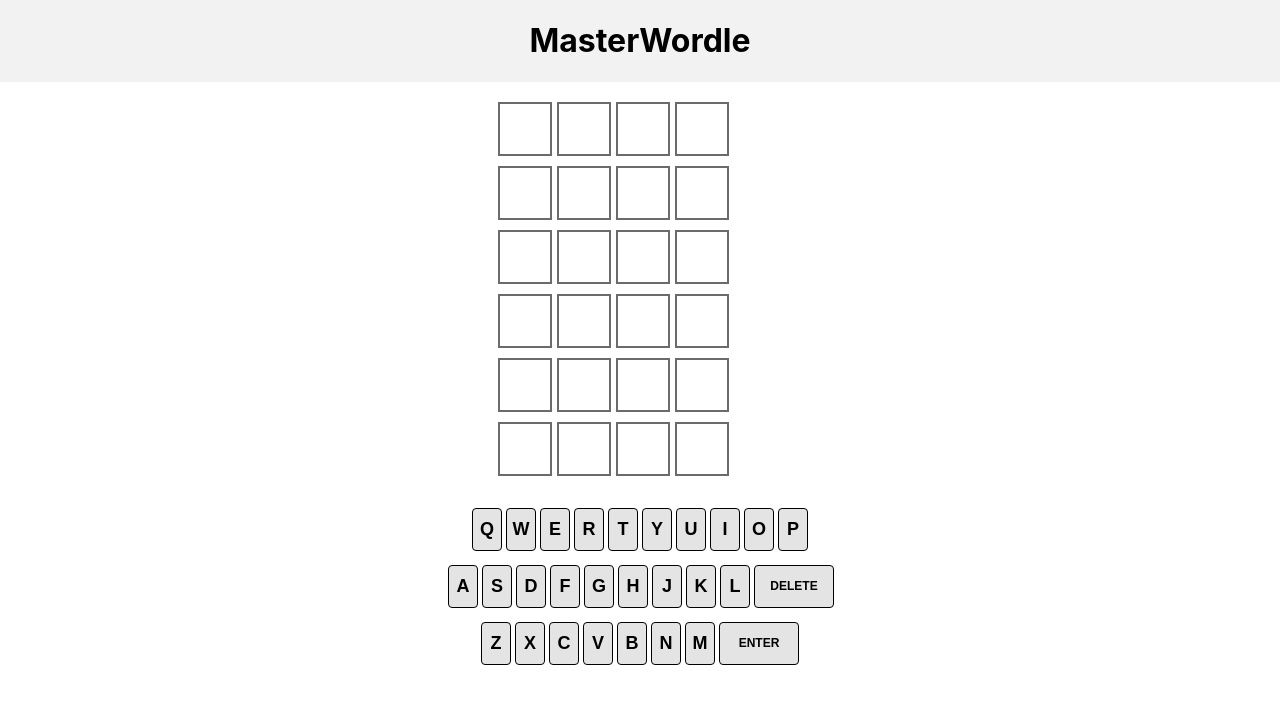
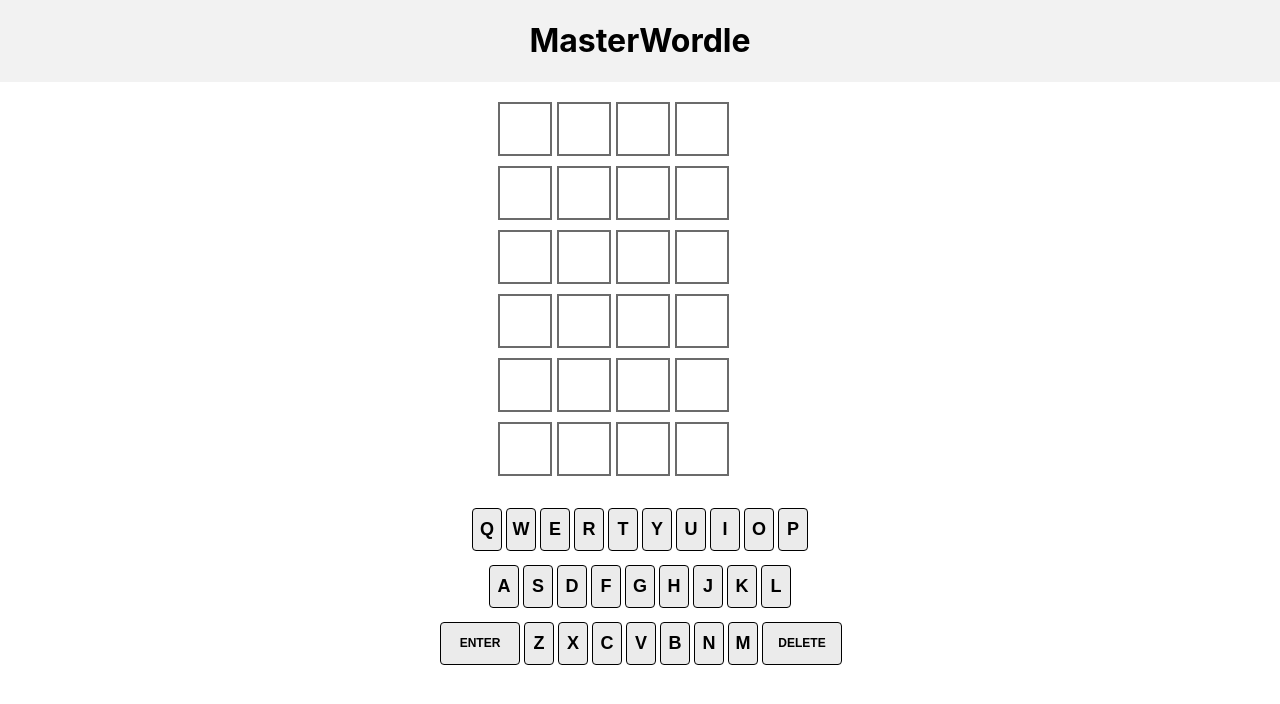
Before and after one commit to mattpidden/masterwordle, a React (Create React App) app: page / in a window 1280 px wide. Shown: the top 704 px of the page. Built offline with nearby package versions, Linux system fonts and the light colour scheme.

Commit message:
Added sharing mesage

```diff
--- a/src/App.js
+++ b/src/App.js
@@ -13,6 +13,9 @@ import ErrorPopup from './ErrorPopup.js';
 function App() {
 
   var currentBox = 'n/a';
+  var message = '';
+  var greenresults = [];
+  var yellowresults = [];
   var keyboardActive = true;
   window.addEventListener('keydown', handleKeyPress());
 
@@ -84,10 +87,12 @@ function App() {
             if (result == true) {
               //Row is full and contains real word so update row color
               updateBoxRowColor(row);
+              updateKeyboardColor(row);
               //Check if it is correct answer
               if (checkAnswer() == true) {
                 console.log('CORRECT');
                 //Show winning message
+                message = shareMessage();
                 showOverlay();
               } else {
                 //Not correct word so move onto next row
@@ -136,6 +141,16 @@ function App() {
     });
   }
 
+  function updateKeyboardColor(rowNumber) {
+    const boxes = document.querySelectorAll('.box');
+    boxes.forEach((box) => {
+      var [row, column] = box.id.split('-').slice(1).map(Number); // Extract row and column numbers from the box ID
+      if (row == rowNumber) {
+        document.querySelector(`.keyboard button[data-key="${box.textContent}"]`).style.backgroundColor = 'rgb(200, 200, 200)';
+      }
+    });
+  }
+
   function evaluateGuess(rowNumber, guess, todaysWord) {
     var samePositionCount = 0;
     var mutualNotSamePositionCount = 0;
@@ -167,6 +182,8 @@ function App() {
   }
 
   function updateReviewCircles(rowNumber, mutualNotSamePositionCount, samePositionCount) {
+    greenresults.push(samePositionCount);
+    yellowresults.push(mutualNotSamePositionCount);
     const reviewCirclesClassName = `.reviewCircles${rowNumber}`
     const topRowElements = document.querySelectorAll(reviewCirclesClassName + ' .topRow');
     const bottomRowElements = document.querySelectorAll(reviewCirclesClassName + ' .bottomRow');
@@ -242,6 +259,28 @@ function App() {
     }, 1000);
   }
 
+  function shareMessage() {
+    const currentDate = new Date().toLocaleDateString('en-US', { timeZone: 'Europe/London' });
+    const words = data.words;
+    const wordObj = words.find(obj => obj.date === currentDate);
+    if (wordObj == null) {
+      return 'error'
+    }
+    const specificDateObj = new Date('5/24/2023');
+    const currentDateObj = new Date();
+    const timeDifference = currentDateObj - specificDateObj;
+    const daysPassed = Math.floor(timeDifference / (24 * 60 * 60 * 1000)) + 1;
+
+    var [row, column] = currentBox.split('-').slice(1).map(Number);
+    var messageTitle = `MasterWordle\n Day ${daysPassed} ${row}/6\n`;
+    var finalMessage = messageTitle;
+    for (var i = 0; i < row; i++) {
+      finalMessage = finalMessage + `\n ${greenresults[i]}🟢 ${yellowresults[i]}🟡`
+    }
+    console.log(finalMessage);
+    return ;
+  }
+
 
   return (
     <div>
@@ -249,7 +288,7 @@ function App() {
         <Header />
       </div>
       <div className="app-module" role="group">
-        <WinnerPopup hideOverlay={hideOverlay} message={'MasterWordle'}/>
+        <WinnerPopup hideOverlay={hideOverlay} message={ message }/>
         <ErrorPopup />
         <Board currentBox={currentBox} />
         <Keyboard handleKeyPress={handleKeyPress} />
--- a/src/Keyboard.css
+++ b/src/Keyboard.css
@@ -12,7 +12,7 @@
   padding: 10px;
   margin: 2px;
   width: 30px;
-  background-color: #e4e4e4; /* Grey background */
+  background-color: #ebebeb; /* Grey background */
   border: 1px solid #000; /* Thin black border */
   border-radius: 4px; /* Slightly rounded corners */
   color: #000; /* Black text */
--- a/src/keyboard.js
+++ b/src/keyboard.js
@@ -4,39 +4,38 @@ function Keyboard({ handleKeyPress }) {
   return (
     <div className="keyboard" role="group">
       <div className="keyboard-top-row">
-        <button type="button" data-key="q" className="keyboard-top-row-elements" onClick={() => handleKeyPress('q')}>q</button>
-        <button type="button" data-key="w" className="keyboard-top-row-elements" onClick={() => handleKeyPress('w')}>w</button>
-        <button type="button" data-key="e" className="keyboard-top-row-elements" onClick={() => handleKeyPress('e')}>e</button>
-        <button type="button" data-key="r" className="keyboard-top-row-elements" onClick={() => handleKeyPress('r')}>r</button>
-        <button type="button" data-key="t" className="keyboard-top-row-elements" onClick={() => handleKeyPress('t')}>t</button>
-        <button type="button" data-key="y" className="keyboard-top-row-elements" onClick={() => handleKeyPress('y')}>y</button>
-        <button type="button" data-key="u" className="keyboard-top-row-elements" onClick={() => handleKeyPress('u')}>u</button>
-        <button type="button" data-key="i" className="keyboard-top-row-elements" onClick={() => handleKeyPress('i')}>i</button>
-        <button type="button" data-key="o" className="keyboard-top-row-elements" onClick={() => handleKeyPress('o')}>o</button>
-        <button type="button" data-key="p" className="keyboard-top-row-elements" onClick={() => handleKeyPress('p')}>p</button>
+        <button type="button" data-key="q" className="keyboard-button" onClick={() => handleKeyPress('q')}>q</button>
+        <button type="button" data-key="w" className="keyboard-button" onClick={() => handleKeyPress('w')}>w</button>
+        <button type="button" data-key="e" className="keyboard-button" onClick={() => handleKeyPress('e')}>e</button>
+        <button type="button" data-key="r" className="keyboard-button" onClick={() => handleKeyPress('r')}>r</button>
+        <button type="button" data-key="t" className="keyboard-button" onClick={() => handleKeyPress('t')}>t</button>
+        <button type="button" data-key="y" className="keyboard-button" onClick={() => handleKeyPress('y')}>y</button>
+        <button type="button" data-key="u" className="keyboard-button" onClick={() => handleKeyPress('u')}>u</button>
+        <button type="button" data-key="i" className="keyboard-button" onClick={() => handleKeyPress('i')}>i</button>
+        <button type="button" data-key="o" className="keyboard-button" onClick={() => handleKeyPress('o')}>o</button>
+        <button type="button" data-key="p" className="keyboard-button" onClick={() => handleKeyPress('p')}>p</button>
       </div>
       <div className="keyboard-middle-row">
-        <button type="button" data-key="a" className="keyboard-middle-row-elements" onClick={() => handleKeyPress('a')}>a</button>
-        <button type="button" data-key="s" className="keyboard-middle-row-elements" onClick={() => handleKeyPress('s')}>s</button>
-        <button type="button" data-key="d" className="keyboard-middle-row-elements" onClick={() => handleKeyPress('d')}>d</button>
-        <button type="button" data-key="f" className="keyboard-middle-row-elements" onClick={() => handleKeyPress('f')}>f</button>
-        <button type="button" data-key="g" className="keyboard-middle-row-elements" onClick={() => handleKeyPress('g')}>g</button>
-        <button type="button" data-key="h" className="keyboard-middle-row-elements" onClick={() => handleKeyPress('h')}>h</button>
-        <button type="button" data-key="j" className="keyboard-middle-row-elements" onClick={() => handleKeyPress('j')}>j</button>
-        <button type="button" data-key="k" className="keyboard-middle-row-elements" onClick={() => handleKeyPress('k')}>k</button>
-        <button type="button" data-key="l" className="keyboard-middle-row-elements" onClick={() => handleKeyPress('l')}>l</button>
-        <button type="button" data-key="delete" className="keyboard-middle-row-elements" onClick={() => handleKeyPress('delete')}>delete</button>
-
+        <button type="button" data-key="a" className="keyboard-button" onClick={() => handleKeyPress('a')}>a</button>
+        <button type="button" data-key="s" className="keyboard-button" onClick={() => handleKeyPress('s')}>s</button>
+        <button type="button" data-key="d" className="keyboard-button" onClick={() => handleKeyPress('d')}>d</button>
+        <button type="button" data-key="f" className="keyboard-button" onClick={() => handleKeyPress('f')}>f</button>
+        <button type="button" data-key="g" className="keyboard-button" onClick={() => handleKeyPress('g')}>g</button>
+        <button type="button" data-key="h" className="keyboard-button" onClick={() => handleKeyPress('h')}>h</button>
+        <button type="button" data-key="j" className="keyboard-button" onClick={() => handleKeyPress('j')}>j</button>
+        <button type="button" data-key="k" className="keyboard-button" onClick={() => handleKeyPress('k')}>k</button>
+        <button type="button" data-key="l" className="keyboard-button" onClick={() => handleKeyPress('l')}>l</button>
       </div>
       <div className="keyboard-bottom-row">
-        <button type="button" data-key="z" className="keyboard-bottom-row-elements" onClick={() => handleKeyPress('z')}>z</button>
-        <button type="button" data-key="x" className="keyboard-bottom-row-elements" onClick={() => handleKeyPress('x')}>x</button>
-        <button type="button" data-key="c" className="keyboard-bottom-row-elements" onClick={() => handleKeyPress('c')}>c</button>
-        <button type="button" data-key="v" className="keyboard-bottom-row-elements" onClick={() => handleKeyPress('v')}>v</button>
-        <button type="button" data-key="b" className="keyboard-bottom-row-elements" onClick={() => handleKeyPress('b')}>b</button>
-        <button type="button" data-key="n" className="keyboard-bottom-row-elements" onClick={() => handleKeyPress('n')}>n</button>
-        <button type="button" data-key="m" className="keyboard-bottom-row-elements" onClick={() => handleKeyPress('m')}>m</button>
-        <button type="button" data-key="enter" className="keyboard-bottom-row-elements" onClick={() => handleKeyPress('enter')}>enter</button>
+        <button type="button" data-key="enter" className="keyboard-button" onClick={() => handleKeyPress('enter')}>enter</button>
+        <button type="button" data-key="z" className="keyboard-button" onClick={() => handleKeyPress('z')}>z</button>
+        <button type="button" data-key="x" className="keyboard-button" onClick={() => handleKeyPress('x')}>x</button>
+        <button type="button" data-key="c" className="keyboard-button" onClick={() => handleKeyPress('c')}>c</button>
+        <button type="button" data-key="v" className="keyboard-button" onClick={() => handleKeyPress('v')}>v</button>
+        <button type="button" data-key="b" className="keyboard-button" onClick={() => handleKeyPress('b')}>b</button>
+        <button type="button" data-key="n" className="keyboard-button" onClick={() => handleKeyPress('n')}>n</button>
+        <button type="button" data-key="m" className="keyboard-button" onClick={() => handleKeyPress('m')}>m</button>
+        <button type="button" data-key="delete" className="keyboard-button" onClick={() => handleKeyPress('delete')}>delete</button>
       </div>
     </div>
   );
```
